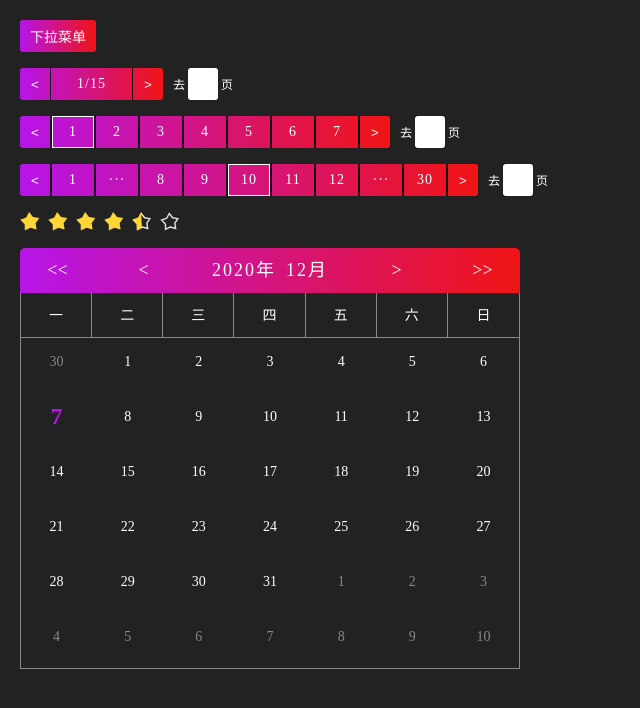
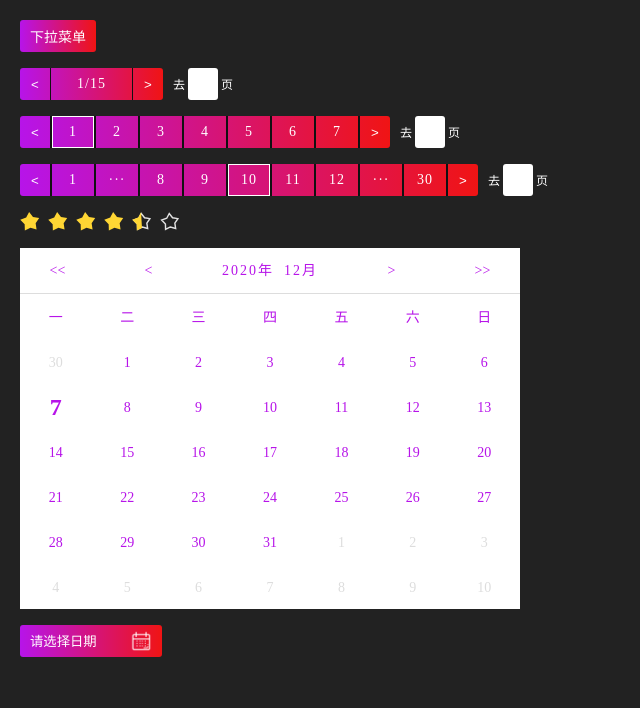
Before and after one commit to dlbqianduan/angular2-R-ui, an Angular app: page / in a window 1280 px wide. Shown: the top 708 px of the page, without its empty margins (0-640 px from the left). Built offline with nearby package versions, Linux system fonts and the light colour scheme.

Commit message:
date-picker finally

```diff
--- a/src/app/app.component.html
+++ b/src/app/app.component.html
@@ -32,9 +32,13 @@
       (starEmit)="star($event)"
     ></R-rate>
   </div>
-  <br>
+  <br />
   <div class="calendar">
     <R-calendar></R-calendar>
+  </div>
+  <br />
+  <div class="date-picker">
+    <R-date-picker [dateValue]="dateValue"></R-date-picker>
   </div>
 
   <router-outlet></router-outlet>
--- a/src/app/app.component.ts
+++ b/src/app/app.component.ts
@@ -7,6 +7,7 @@ import { Component } from '@angular/core';
 })
 export class AppComponent {
   title = 'angular2-R-ui';
+  dateValue = '';
   menuList = [
     '天空很蓝天空很蓝',
     '大地很方大地很方',
--- a/src/app/app.module.ts
+++ b/src/app/app.module.ts
@@ -12,6 +12,7 @@ import { BrowserAnimationsModule } from '@angular/platform-browser/animations';
 import { PaginationComponent } from './components/pagination/pagination.component';
 import { RateComponent } from './components/rate/rate.component';
 import { CalendarComponent } from './components/calendar/calendar.component';
+import { DatePickerComponent } from './components/date-picker/date-picker.component';
 @NgModule({
   declarations: [
     AppComponent,
@@ -23,6 +24,7 @@ import { CalendarComponent } from './components/calendar/calendar.component';
     PaginationComponent,
     RateComponent,
     CalendarComponent,
+    DatePickerComponent,
   ],
   imports: [BrowserModule, AppRoutingModule, BrowserAnimationsModule],
   providers: [],
--- a/src/app/components/calendar/calendar.component.less
+++ b/src/app/components/calendar/calendar.component.less
@@ -1,10 +1,11 @@
 .calendar-container {
   width: 100%;
   box-sizing: border-box;
+  color: rgb(183, 20, 233);
+  background-color: #fff;
   .top {
     padding: 0 15px;
-    font-size: 18px;
-    background: linear-gradient(to right, rgb(183, 20, 233), rgb(240, 20, 20));
+    border-bottom: 1px solid #ddd;
     border-radius: 5px 5px 0 0;
     span {
       width: 45px;
@@ -12,15 +13,15 @@
       line-height: 45px;
       text-align: center;
       cursor: pointer;
+      &:hover {
+        color: rgb(69, 5, 88);
+      }
       &.time {
         width: max-content;
         letter-spacing: 2px;
         .year,
         .month {
           padding: 0 5px;
-          &:hover {
-            font-weight: bold;
-          }
         }
       }
     }
@@ -34,16 +35,7 @@
     text-align: center;
     border: 1px solid transparent;
   }
-  .week {
-    border: 1px solid #888;
-    border-left: 0;
-    border-top: 0;
-    &:last-child {
-      border-right: 0;
-    }
-  }
   .content {
-    border: 1px solid #888;
     border-top: 0;
   }
   .content-day {
@@ -51,14 +43,13 @@
     justify-content: start;
     .day {
       cursor: pointer;
-      margin-bottom: 10px;
       &:hover {
         color: rgb(183, 20, 233) !important;
         border: 1px solid rgb(183, 20, 233);
         border-radius: 2px;
       }
       &.gray {
-        color: #888;
+        color: #ddd;
       }
       &.active {
         position: relative;
--- a/src/app/components/calendar/calendar.component.ts
+++ b/src/app/components/calendar/calendar.component.ts
@@ -1,50 +1,51 @@
-import { ThrowStmt } from '@angular/compiler';
-import { Component, Input, OnInit } from '@angular/core';
-
+import { Component, EventEmitter, Input, OnInit, Output } from '@angular/core';
 @Component({
   selector: 'R-calendar',
   templateUrl: './calendar.component.html',
-  styleUrls: ['./calendar.component.less']
+  styleUrls: ['./calendar.component.less'],
 })
 export class CalendarComponent implements OnInit {
-  @Input() dateValue:string;
-  week = ['一','二','三','四','五','六','日'];
-  monthArr = [1,2,3,4,5,6,7,8,9,10,11,12];
-  year:number;
-  month:number;
-  day:number;
-  dayArr:any[] = [];
-  firstDayToWeek:number;//当月第一天为周几
-  lastMonthToDays:number;//上个月总天数
-  days:number;//本月总天数
-  showMainView:1 | 2 | 3 = 1;
-  yearAreaStart:number;
-  yearAreaArr:any[] = [];
-  constructor() { }
+  @Input() dateValue: string;
+  @Output() chooseDateEmit: EventEmitter<any> = new EventEmitter();
+  week = ['一', '二', '三', '四', '五', '六', '日'];
+  monthArr = [1, 2, 3, 4, 5, 6, 7, 8, 9, 10, 11, 12];
+  year: number;
+  month: number;
+  day: number;
+  dayArr: any[] = [];
+  firstDayToWeek: number; //当月第一天为周几
+  lastMonthToDays: number; //上个月总天数
+  days: number; //本月总天数
+  showMainView: 1 | 2 | 3 = 1;
+  yearAreaStart: number;
+  yearAreaArr: any[] = [];
+  showEmit = false;
+  constructor() {}
 
   ngOnInit(): void {
-
     this.initDate();
   }
 
-  ngOnChanges(){
-    if(this.dateValue){
-      this.year = Number(this.dateValue.substr(0,4));
-      this.month = Number(this.dateValue.substr(5,2));
-      this.day = Number(this.dateValue.substr(8,2));
+  ngOnChanges() {
+    if (this.dateValue) {
+      this.year = Number(this.dateValue.substr(0, 4));
+      this.month = Number(this.dateValue.substr(5, 2));
+      this.day = Number(this.dateValue.substr(8, 2));
     }
     this.initDate();
   }
 
   //初始化日期
-  initDate(){
+  initDate() {
     const d = new Date();
-    const year = this.year ? this.year: d.getFullYear();
-    const month = this.month ? this.month : d.getMonth()+1;
-    const day = this.day ? this.day:d.getDate();
-    const days = new Date(year,month,0).getDate();//本月总天数
-    const firstDayToWeek = new Date(year,month - 1,1).getDay() ? new Date(year,month - 1,1).getDay():7;//本月第一天周几
-    const lastMonthToDays = new Date(year,month - 1,0).getDate();//上个月总天数
+    const year = this.year ? this.year : d.getFullYear();
+    const month = this.month ? this.month : d.getMonth() + 1;
+    const day = this.day ? this.day : d.getDate();
+    const days = new Date(year, month, 0).getDate(); //本月总天数
+    const firstDayToWeek = new Date(year, month - 1, 1).getDay()
+      ? new Date(year, month - 1, 1).getDay()
+      : 7; //本月第一天周几
+    const lastMonthToDays = new Date(year, month - 1, 0).getDate(); //上个月总天数
     this.year = year;
     this.days = days;
     this.month = month;
@@ -52,65 +53,73 @@ export class CalendarComponent implements OnInit {
     this.firstDayToWeek = firstDayToWeek;
     this.lastMonthToDays = lastMonthToDays;
     this.initDayArr();
+    if (this.showEmit) {
+      this.dateValue =
+        this.year +
+        '-' +
+        (this.month > 9 ? this.month : '0' + this.month) +
+        '-' +
+        (this.day > 9 ? this.day : '0' + this.day);
+      this.chooseDateEmit.emit(this.dateValue);
+    }
   }
 
   //初始化日期数组
-  initDayArr(){
-    this.dayArr = new Array(this.days).fill(0).map((ele,ind)=>{
+  initDayArr() {
+    this.dayArr = new Array(this.days).fill(0).map((ele, ind) => {
       const obj = {
-        year:this.year,
-        month:this.month,
-        day:1+ind
-      }
+        year: this.year,
+        month: this.month,
+        day: 1 + ind,
+      };
       return obj;
     });
-    if(this.firstDayToWeek > 1){
-      for(var i = 0;i < this.firstDayToWeek - 1;i++){
+    if (this.firstDayToWeek > 1) {
+      for (var i = 0; i < this.firstDayToWeek - 1; i++) {
         this.dayArr.unshift({
-          year:this.month > 1 ? this.year:this.year - 1,
-          month:this.month > 1 ? this.month - 1:12,
-          day:this.lastMonthToDays - i
-        })
+          year: this.month > 1 ? this.year : this.year - 1,
+          month: this.month > 1 ? this.month - 1 : 12,
+          day: this.lastMonthToDays - i,
+        });
       }
     }
     const remainingDay = 42 - this.dayArr.length;
-    for(var j = 0;j < remainingDay;j++){
+    for (var j = 0; j < remainingDay; j++) {
       this.dayArr.push({
-        year:this.month >=12 ? this.year+1:this.year,
-        month:this.month >=12 ? 1:this.month+1,
-        day:j+1
-      })
+        year: this.month >= 12 ? this.year + 1 : this.year,
+        month: this.month >= 12 ? 1 : this.month + 1,
+        day: j + 1,
+      });
     }
   }
-
 
   /**
    * 日期自增或自减
    * @param type 1 上一年 2 上一月 3 下一月 4下一年
    */
-  changeTime(type){
-    switch(type){
+  changeTime(type) {
+    switch (type) {
       case 1:
-        this.year --;
-        if(this.showMainView === 2){
+        this.year--;
+        if (this.showMainView === 2) {
           this.yearAreaStart -= 20;
           this.initYearArr(this.yearAreaStart);
         }
         break;
       case 2:
-        this.month > 1 ? this.month -- : this.month = 12;
+        this.month > 1 ? this.month-- : (this.month = 12);
         break;
       case 3:
-        if(this.month >= 12){
+        if (this.month >= 12) {
           this.month = 1;
           this.year += 1;
-        }else{
-          this.month ++;
+        } else {
+          this.month++;
         }
-         break;
+        break;
       case 4:
         this.year++;
-        if(this.showMainView === 2){
+        if (this.showMainView === 2) {
           this.yearAreaStart += 20;
           this.initYearArr(this.yearAreaStart);
         }
@@ -119,10 +128,11 @@ export class CalendarComponent implements OnInit {
     this.initDate();
   }
 
-  chooseDay(obj){
+  chooseDay(obj) {
     this.year = obj.year;
     this.month = obj.month;
     this.day = obj.day;
+    this.showEmit = true;
     this.initDate();
   }
 
@@ -130,9 +140,9 @@ export class CalendarComponent implements OnInit {
    * 选择快捷类型
    * @param type 2 =>选择年份  3=>选择月份
    */
-  changeType(type){
-    this.showMainView = this.showMainView === 1?type:1;
-    if(type === 2){
+  changeType(type) {
+    this.showMainView = this.showMainView === 1 ? type : 1;
+    if (type === 2) {
       this.initYearArr();
     }
   }
@@ -141,21 +151,16 @@ export class CalendarComponent implements OnInit {
    * 初始化年份数组
    * @param yearAreaStart 起始年份
    */
-  initYearArr(yearAreaStart?){
+  initYearArr(yearAreaStart?) {
     this.yearAreaStart = !yearAreaStart ? this.year : yearAreaStart;
-    this.yearAreaArr = new Array(20).fill(this.yearAreaStart).map((ele,ind)=>ele+ind);
+    this.yearAreaArr = new Array(20)
+      .fill(this.yearAreaStart)
+      .map((ele, ind) => ele + ind);
   }
 
-  changeMonth(month){
-    this.month = month;
+  changeYearMonth(num, type) {
+    this[type] = num;
     this.showMainView = 1;
     this.initDate();
   }
-
-  changeYear(year){
-    this.year = year;
-    this.showMainView = 1;
-    this.initDate();
-  }
-
 }
--- /dev/null
+++ b/src/app/components/date-picker/date-picker.component.html
@@ -0,0 +1,17 @@
+<div class="date-picker-container">
+  <div class="top flex" (click)="chooseDate()">
+    <input [value]="dateValue" placeholder="请选择日期" />
+    <i class="calendar-icon"></i>
+  </div>
+
+  <div
+    *ngIf="showCalendar"
+    [@dateFade]="showCalendar ? 'bottom' : 'void'"
+    class="calendar"
+  >
+    <R-calendar
+      [dateValue]="dateValue"
+      (chooseDateEmit)="close($event)"
+    ></R-calendar>
+  </div>
+</div>
--- /dev/null
+++ b/src/app/components/date-picker/date-picker.component.less
@@ -0,0 +1,34 @@
+.date-picker-container {
+  position: relative;
+  width: fit-content;
+  .top {
+    height: 32px;
+    line-height: 32px;
+    padding: 0 10px;
+    border-radius: 3px;
+    background: linear-gradient(to right, #b714e9, #f01414);
+    input {
+      width: 100px;
+      max-width: 120px;
+      height: 100%;
+      color: #fff;
+      background-color: transparent;
+      &::placeholder {
+        color: #fff;
+      }
+    }
+    .calendar-icon {
+      width: 22px;
+      height: 22px;
+      background: url("../../../assets/img/calendar.png") no-repeat;
+      background-size: contain;
+      cursor: pointer;
+    }
+  }
+  .calendar {
+    position: absolute;
+    left: 0;
+    top: 37px;
+    box-shadow: 0 0 6px #fff;
+  }
+}
--- /dev/null
+++ b/src/app/components/date-picker/date-picker.component.ts
@@ -0,0 +1,24 @@
+import { Component, Input, OnInit } from '@angular/core';
+import { dateFade } from './dateFade';
+
+@Component({
+  selector: 'R-date-picker',
+  templateUrl: './date-picker.component.html',
+  styleUrls: ['./date-picker.component.less'],
+  animations: [dateFade],
+})
+export class DatePickerComponent implements OnInit {
+  @Input() dateValue: string;
+  showCalendar = false;
+  constructor() {}
+
+  ngOnInit(): void {}
+
+  chooseDate() {
+    this.showCalendar = !this.showCalendar;
+  }
+  close(e) {
+    this.showCalendar = false;
+    this.dateValue = e;
+  }
+}
--- /dev/null
+++ b/src/app/components/date-picker/dateFade.ts
@@ -0,0 +1,33 @@
+import {
+  AnimationTriggerMetadata,
+  trigger,
+  state,
+  style,
+  transition,
+  animate,
+} from '@angular/animations';
+
+export const dateFade: AnimationTriggerMetadata = trigger('dateFade', [
+  state(
+    'void',
+    style({
+      transform: 'scaleY(0)',
+      opacity: 0,
+      transformOrigin: 'left top',
+    })
+  ),
+  state(
+    'bottom',
+    style({
+      transform: 'scaleY(0.9999)',
+      opacity: 1,
+      transformOrigin: 'left top',
+    })
+  ),
+  transition('void => bottom', [
+    animate('200ms cubic-bezier(0.645, 0.045, 0.355, 1)'),
+  ]),
+  transition('bottom => void', [
+    animate('200ms cubic-bezier(0.645, 0.045, 0.355, 1)'),
+  ]),
+]);
```
Also changed, not shown: src/app/components/calendar/calendar.component.html (+31 -10 lines), src/assets/img/calendar.png (added), 1 other file (tests, documents, lock files or other folders).
